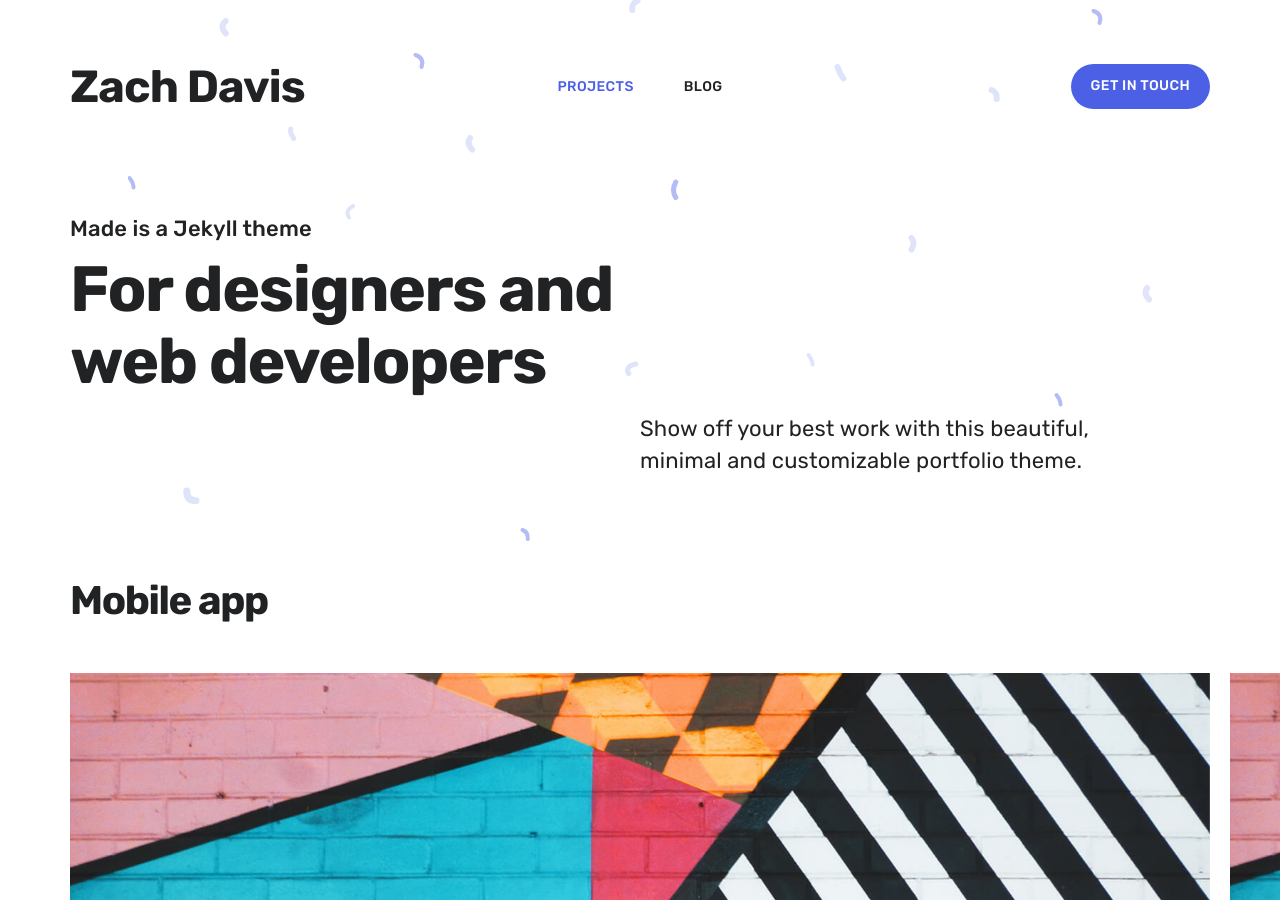
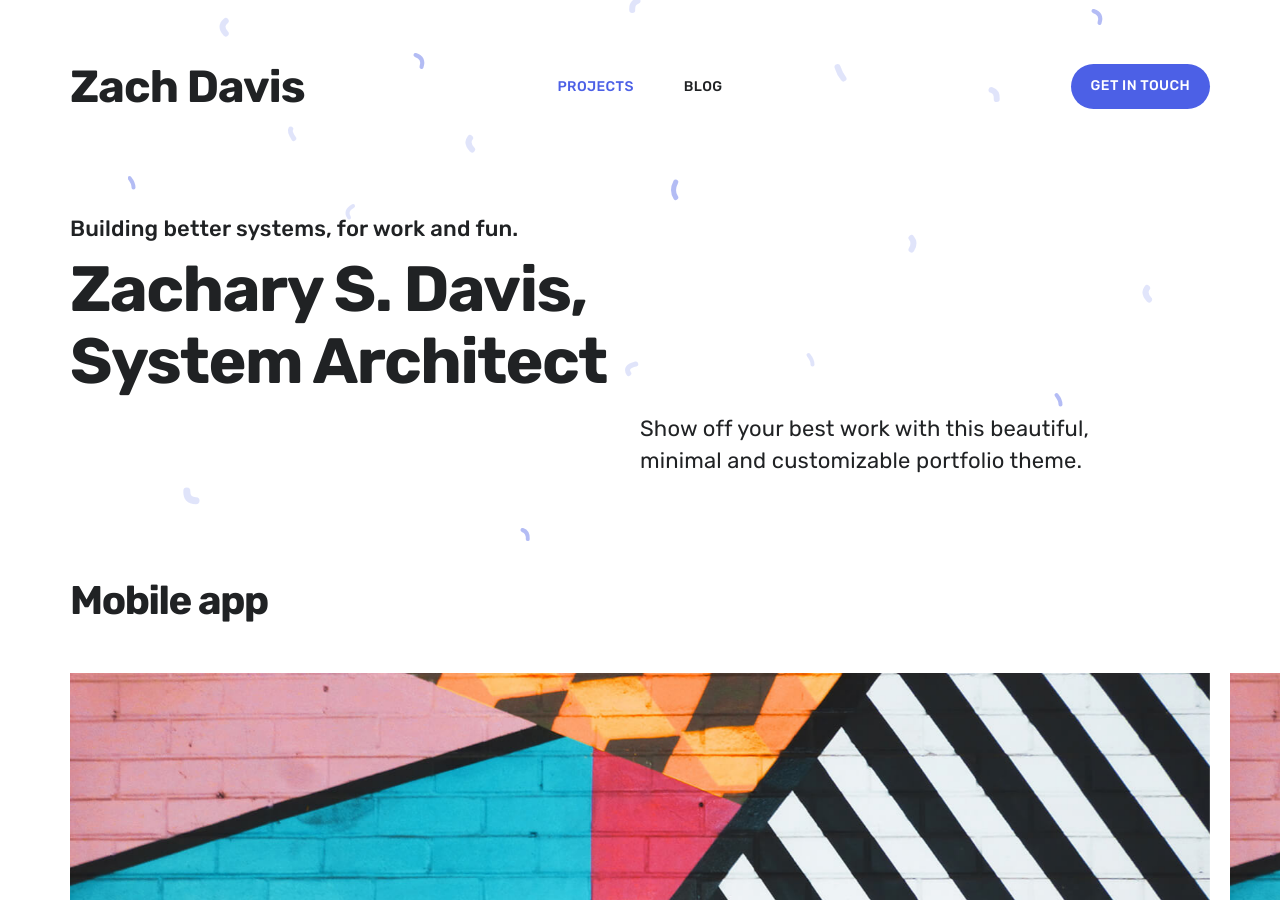
Before and after one commit to zachsd/zachsd.github.io, a Jekyll site: the page built from index.html, in a window 1280 px wide and 900 px high. Built offline with Jekyll 4.4.1, drawn with Linux system fonts in a browser that asks for light colours; nearby versions of some CDN libraries.

Commit message:
updated index

```diff
--- a/index.html
+++ b/index.html
@@ -1,7 +1,7 @@
 ---
 layout: default
-overtitle: Made is a Jekyll theme
-title: For designers and web developers
+overtitle: Building better systems, for work and fun.
+title: Zachary S. Davis, System Architect
 description: Show off your best work with this beautiful, minimal and customizable portfolio theme.
 featured_image: /images/social.jpg
 ---
```
